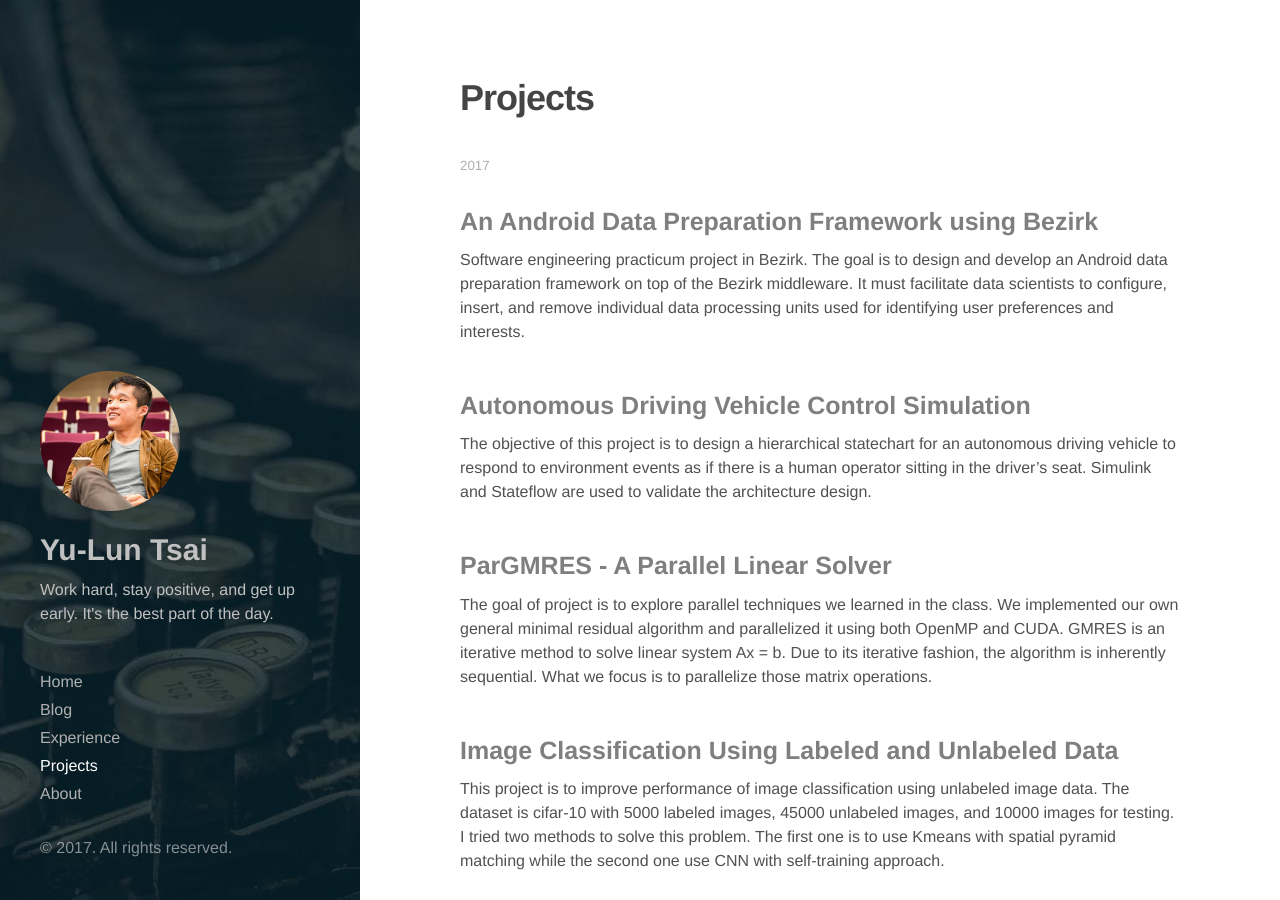
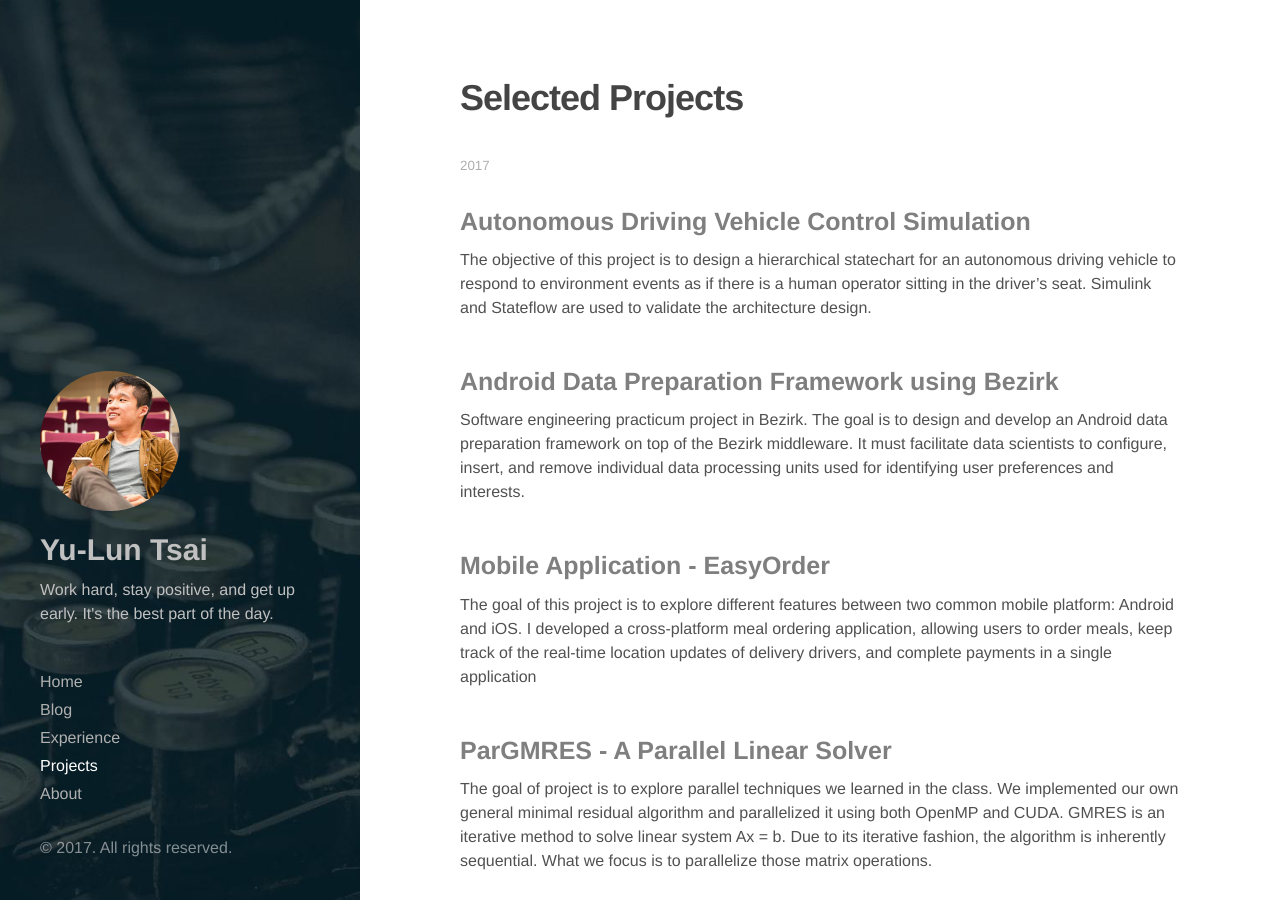
Before and after one commit to stormysun513/stormysun513.github.io, a Jekyll site: the page built from project.html, in a window 1280 px wide and 900 px high. Built offline with Jekyll 4.4.1, drawn with Linux system fonts in a browser that asks for light colours.

Commit message:
update easyorder project page

```diff
--- a/_config.yml
+++ b/_config.yml
@@ -25,8 +25,6 @@ github_username:  stormysun513
 
 # Build settings
 markdown: kramdown
-kramdown:
-  parse_block_html: true
 
 github: https://github.com/stormysun513
 linkedin: https://www.linkedin.com/in/yuluntsai
--- a/_includes/head.html
+++ b/_includes/head.html
@@ -14,7 +14,7 @@
   <link rel="stylesheet" href="{{"css/yulunt.css"|prepend: site.base_url }}">
   <link rel="stylesheet" href="http://fonts.googleapis.com/css?family=PT+Sans:400,400italic,700|Abril+Fatface">
 
-  <link rel="alternate" type="application/rss+xml" title="{{ site.title }}" href="{{ "feed.xml" |prepend: site.base_url |prepend: site.url }}">
+  <link rel="alternate" type="application/rss+xml" title="{{ site.title }}" href="{{ "feed.xml"|prepend:site.base_url|prepend:site.url }}">
   <!-- Bootstrap -->
   <link href="https://maxcdn.bootstrapcdn.com/font-awesome/4.7.0/css/font-awesome.min.css" rel="stylesheet">
   <!-- HTML5 shim and Respond.js for IE8 support of HTML5 elements and media queries -->
--- a/_includes/sidebar.html
+++ b/_includes/sidebar.html
@@ -4,8 +4,8 @@
 
     <div class="profile-content">
       <img src="/assets/images/me.jpg" class="img-circle mobile-hide" alt="author thumb">
-      <h2 class="">{{site.author}}</h2>
-      <div class="profile-summary">{{site.description}}</div>
+      <h2 class="">{{ site.author }}</h2>
+      <div class="profile-summary">{{ site.description }}</div>
     </div>
 
     <nav class="sidebar-nav">
--- a/project.html
+++ b/project.html
@@ -6,27 +6,12 @@ permalink: /project/
 <article id="projects">
 
   <header class="post-header">
-		<h1 class="post-title">Projects</h1>
+		<h1 class="post-title">Selected Projects</h1>
 	</header>
 
   <section class="project-group">
 
     <sup>2017</sup>
-
-    <div class="project-section">
-  		<div class="project-summary">
-        <a href="/project/bezirk-data-preparation-framework.html">
-  			  <h3>An Android Data Preparation Framework using Bezirk</h3>
-        </a>
-  			<p>
-         Software engineering practicum project in Bezirk. The goal is to design
-         and develop an Android data preparation framework on top of the Bezirk
-         middleware. It must facilitate data scientists to configure, insert,
-         and remove individual data processing units used for identifying user
-         preferences and interests.
-        </p>
-  		</div>
-    </div>
 
     <div class="project-section">
   		<div class="project-summary">
@@ -42,9 +27,41 @@ permalink: /project/
   		</div>
     </div>
 
-    <div class="project-section no-expansion">
+    <div class="project-section">
   		<div class="project-summary">
-  			<h3>ParGMRES - A Parallel Linear Solver</h3>
+        <a href="/project/bezirk-data-preparation-framework.html">
+  			  <h3>Android Data Preparation Framework using Bezirk</h3>
+        </a>
+  			<p>
+         Software engineering practicum project in Bezirk. The goal is to design
+         and develop an Android data preparation framework on top of the Bezirk
+         middleware. It must facilitate data scientists to configure, insert,
+         and remove individual data processing units used for identifying user
+         preferences and interests.
+        </p>
+  		</div>
+    </div>
+
+    <div class="project-section">
+  		<div class="project-summary">
+        <a href="/project/mobile-easyorder.html">
+  			  <h3>Mobile Application - EasyOrder</h3>
+        </a>
+  			<p>
+         The goal of this project is to explore different features between two
+         common mobile platform: Android and iOS. I developed a cross-platform
+         meal ordering application, allowing users to order meals, keep track of
+         the real-time location updates of delivery drivers, and complete
+         payments in a single application
+        </p>
+  		</div>
+    </div>
+
+    <div class="project-section">
+  		<div class="project-summary">
+        <a href="http://yulunt.me/ParGMRES">
+  			  <h3>ParGMRES - A Parallel Linear Solver</h3>
+        </a>
   			<p>
         The goal of project is to explore parallel techniques we learned in
         the class. We implemented our own general minimal residual algorithm
@@ -80,34 +92,19 @@ permalink: /project/
 
     <sup>2016</sup>
 
-    <div class="project-section no-expansion">
+    <div class="project-section">
   		<div class="project-summary">
-  			<h3>CookByYourself</h3>
+        <a href="http://54.244.78.192/">
+  			     <h3>CookByYourself</h3>
+        </a>
   			<p>
         A website that collects recipes from different websites and estimates
         prices required to make them. Our web server is developed using Django
         framework with PostgreSQL. Users are able to register an account, comments,
         and search recipes. Data are crawled using Selenium and python
         BeautifulSoup library.
-        <!-- <span id="project-url" hidden><br>
-          <a href="http://54.244.78.192/">
-            website: CookByYourself
-          </a>
-        </span> -->
         </p>
   		</div>
-      <!-- <div id="project-detail" hidden>
-        <div class="project-media">
-          <div class="media-container">
-            <img src="/assets/images/project-cook-1.jpg"></img>
-          </div>
-        </div>
-        <div class="project-media">
-          <div class="media-container">
-            <img src="/assets/images/project-cook-2.jpg"></img>
-          </div>
-        </div>
-      </div> -->
     </div>
 
     <div class="project-section no-expansion">
```
Also changed, not shown: other parts of project.html (+0 -5 lines), project/autonomous-driving-simulation.md (+1 -2 lines), project/bezirk-bosch-data-preparation-framework.md (+17 -4 lines), project/deep-learning-in-speech-recognition.md (added, +11 -0 lines), project/ketdiary.md (added, +11 -0 lines), project/mobile-easyorder.md (added, +175 -0 lines), project/task-reservation-and-enforcement-framework.md (added, +11 -0 lines), assets/images/easyorder-in-app-payment.jpg (added), assets/images/easyorder-login.jpg (added), assets/images/easyorder-main-menu.jpg (added), assets/images/easyorder-order-confirmation.jpg (added), assets/images/easyorder-pickup-locations.jpg (added), assets/images/easyorder-profile.jpg (added), assets/images/easyorder-sharing.jpg (added).
